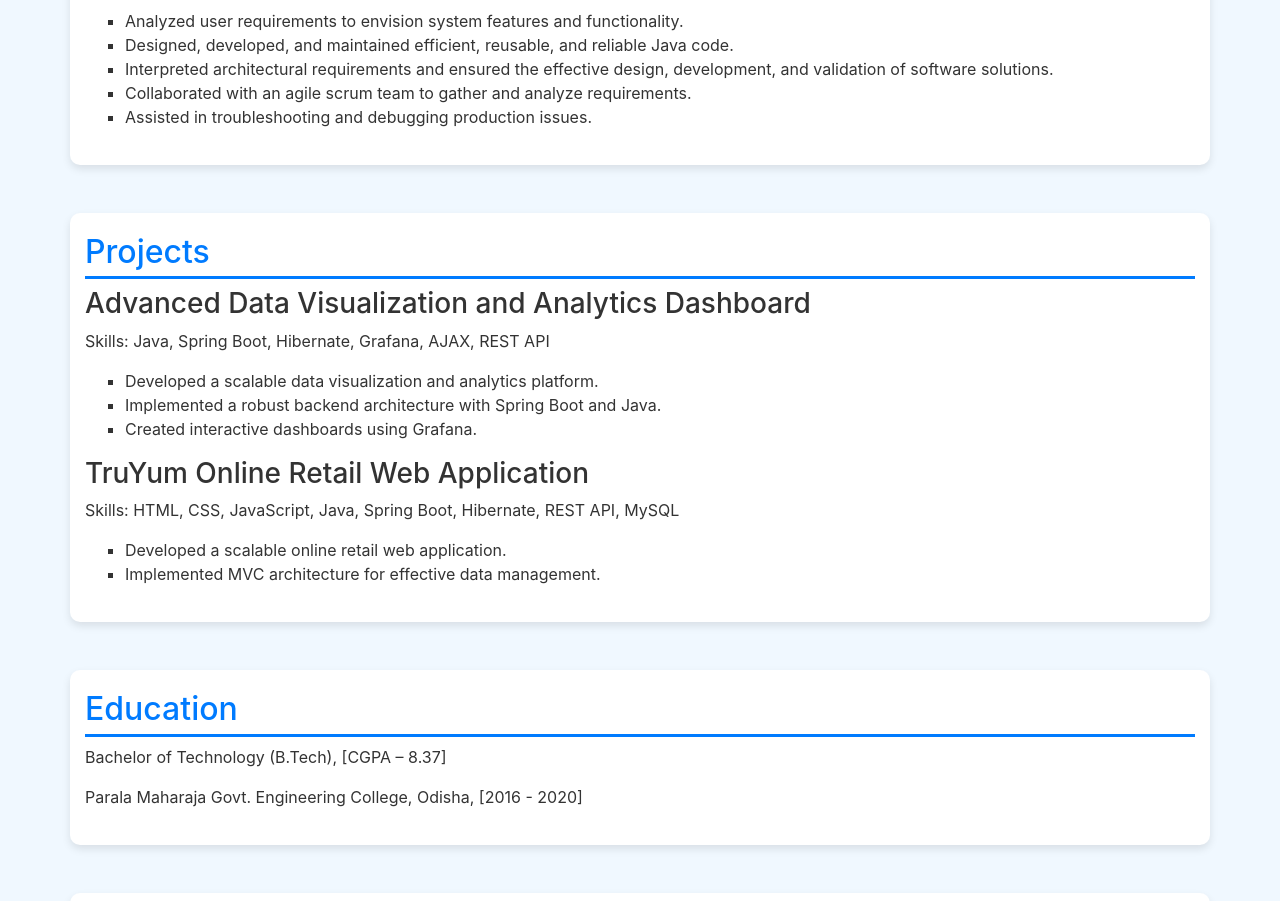
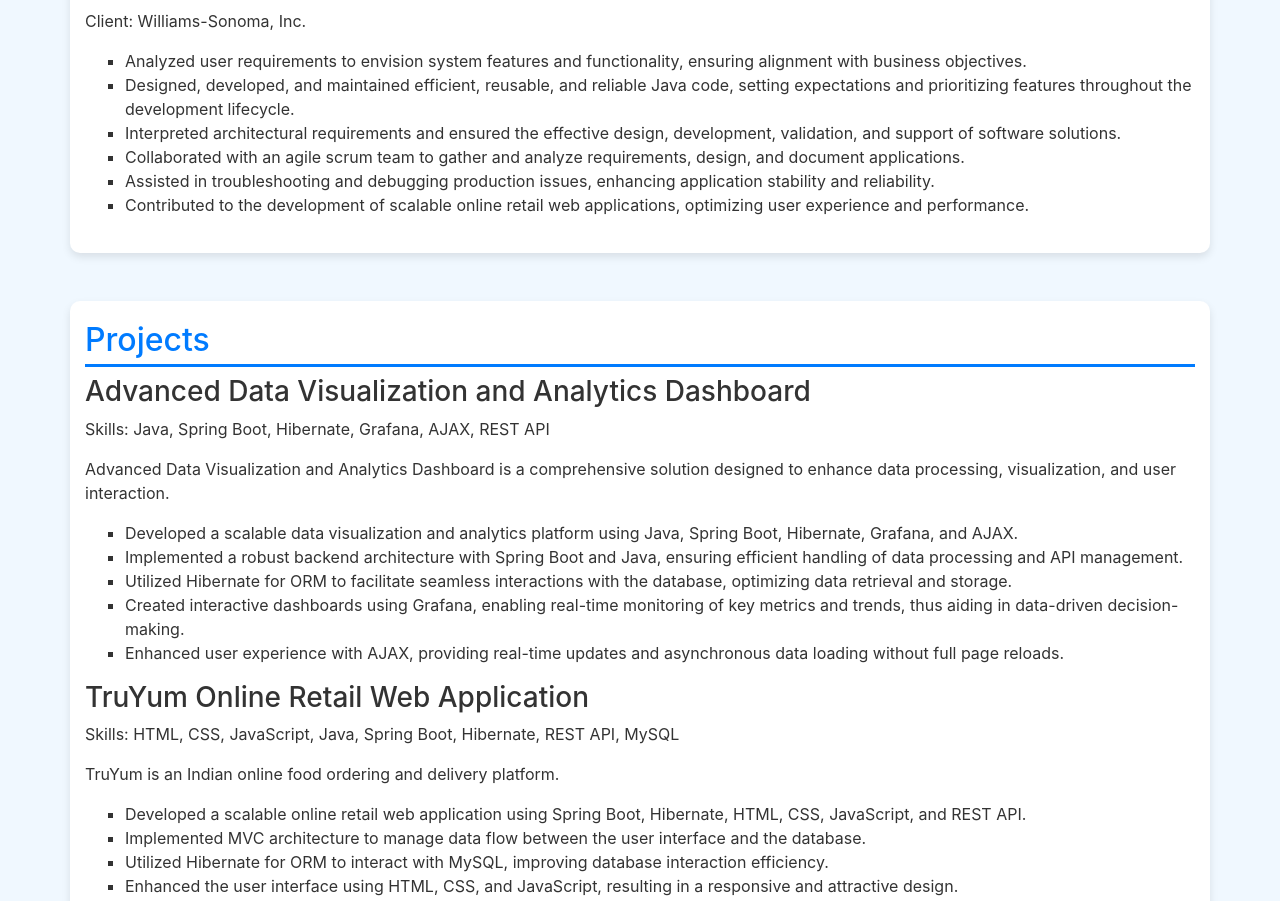
Before and after one commit to jibannath105/portfolio, a plain HTML site: page index.html in a window 1280 px wide. Shown: the part 760-1661 px from the top of the page. Drawn offline with nearby package versions, Linux system fonts and the light colour scheme.

Commit message:
Update index.html

```diff
--- a/index.html
+++ b/index.html
@@ -84,12 +84,14 @@
     <h2>Work Experience</h2>
     <h3>Associate</h3>
     <p>Cognizant Technology Solutions, Pvt. Limited, [March, 2022 – Present]</p>
+    <p>Client: Williams-Sonoma, Inc.</p>
     <ul>
-        <li>Analyzed user requirements to envision system features and functionality.</li>
-        <li>Designed, developed, and maintained efficient, reusable, and reliable Java code.</li>
-        <li>Interpreted architectural requirements and ensured the effective design, development, and validation of software solutions.</li>
-        <li>Collaborated with an agile scrum team to gather and analyze requirements.</li>
-        <li>Assisted in troubleshooting and debugging production issues.</li>
+        <li>Analyzed user requirements to envision system features and functionality, ensuring alignment with business objectives.</li>
+        <li>Designed, developed, and maintained efficient, reusable, and reliable Java code, setting expectations and prioritizing features throughout the development lifecycle.</li>
+        <li>Interpreted architectural requirements and ensured the effective design, development, validation, and support of software solutions.</li>
+        <li>Collaborated with an agile scrum team to gather and analyze requirements, design, and document applications.</li>
+        <li>Assisted in troubleshooting and debugging production issues, enhancing application stability and reliability.</li>
+        <li>Contributed to the development of scalable online retail web applications, optimizing user experience and performance.</li>
     </ul>
 </section>
 
@@ -97,16 +99,22 @@
     <h2>Projects</h2>
     <h3>Advanced Data Visualization and Analytics Dashboard</h3>
     <p>Skills: Java, Spring Boot, Hibernate, Grafana, AJAX, REST API</p>
+    <p>Advanced Data Visualization and Analytics Dashboard is a comprehensive solution designed to enhance data processing, visualization, and user interaction.</p>
     <ul>
-        <li>Developed a scalable data visualization and analytics platform.</li>
-        <li>Implemented a robust backend architecture with Spring Boot and Java.</li>
-        <li>Created interactive dashboards using Grafana.</li>
+        <li>Developed a scalable data visualization and analytics platform using Java, Spring Boot, Hibernate, Grafana, and AJAX.</li>
+        <li>Implemented a robust backend architecture with Spring Boot and Java, ensuring efficient handling of data processing and API management.</li>
+        <li>Utilized Hibernate for ORM to facilitate seamless interactions with the database, optimizing data retrieval and storage.</li>
+        <li>Created interactive dashboards using Grafana, enabling real-time monitoring of key metrics and trends, thus aiding in data-driven decision-making.</li>
+        <li>Enhanced user experience with AJAX, providing real-time updates and asynchronous data loading without full page reloads.</li>
     </ul>
     <h3>TruYum Online Retail Web Application</h3>
     <p>Skills: HTML, CSS, JavaScript, Java, Spring Boot, Hibernate, REST API, MySQL</p>
+    <p>TruYum is an Indian online food ordering and delivery platform.</p>
     <ul>
-        <li>Developed a scalable online retail web application.</li>
-        <li>Implemented MVC architecture for effective data management.</li>
+        <li>Developed a scalable online retail web application using Spring Boot, Hibernate, HTML, CSS, JavaScript, and REST API.</li>
+        <li>Implemented MVC architecture to manage data flow between the user interface and the database.</li>
+        <li>Utilized Hibernate for ORM to interact with MySQL, improving database interaction efficiency.</li>
+        <li>Enhanced the user interface using HTML, CSS, and JavaScript, resulting in a responsive and attractive design.</li>
     </ul>
 </section>
 
```
